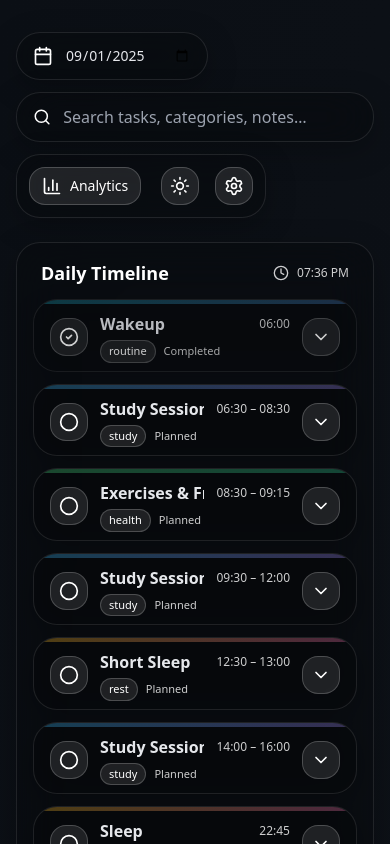
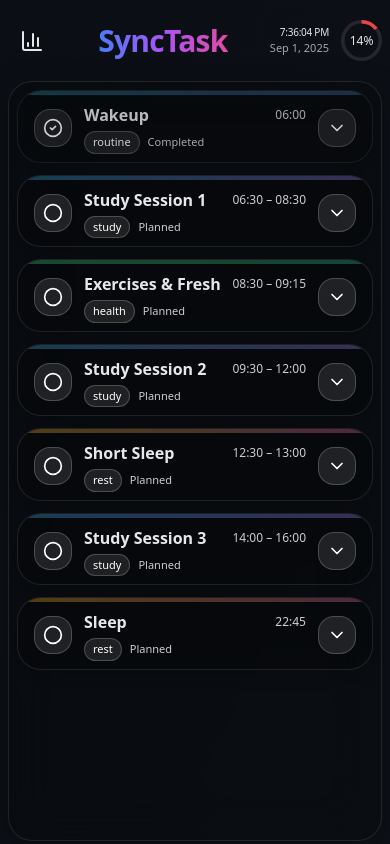
Before and after one commit to Shaik-Nagur-Basha/SyncTask, a React (Vite) app: page / in a window 390 px wide. Shown: the top 844 px of the page. Built offline with nearby package versions, Linux system fonts and the light colour scheme.

Commit message:
Add ProgressCircle component and update App layout for analytics display

```diff
--- a/src/App.jsx
+++ b/src/App.jsx
@@ -14,6 +14,7 @@
   Moon,
   Search,
 } from "lucide-react";
+import { ProgressCircle } from "./components/ProgressCircle";
 import {
   PieChart,
   Pie,
@@ -135,7 +136,7 @@
 export default function App() {
   const [tasks, setTasks] = useLocalState("tasks-v2", DEFAULT_TASKS);
   const [expanded, setExpanded] = useState(null);
-  const [showAnalytics, setShowAnalytics] = useState(true);
+  const [showAnalytics, setShowAnalytics] = useState(false);
   const [themeDark, setThemeDark] = useLocalState("theme-dark", true);
   const [query, setQuery] = useState("");
   const [date, setDate] = useLocalState(
@@ -208,7 +209,7 @@
     );
 
   return (
-    <div className="min-h-screen w-full overflow-x-hidden transition-colors duration-500 bg-gradient-to-br from-slate-50 to-slate-100 dark:from-[#0b0f15] dark:to-[#0d1117] text-gray-800 dark:text-gray-200">
+    <div className="h-screen w-full transition-colors duration-500 bg-gradient-to-br from-slate-50 to-slate-100 dark:from-[#0b0f15] dark:to-[#0d1117] text-gray-800 dark:text-gray-200 flex flex-col">
       {/* Animated background blobs */}
       <div className="pointer-events-none fixed inset-0 -z-10 overflow-hidden">
         <motion.div
@@ -223,64 +224,69 @@
         />
       </div>
 
-      <div className="mx-auto max-w-5xl px-4 py-8">
+      <div className="container mx-auto h-screen  flex flex-col">
         {/* Header */}
-        <div className="flex flex-wrap items-center gap-3 mb-6">
-          <Glass className="px-4 py-3 flex items-center gap-3">
-            <Calendar className="h-5 w-5" />
-            <input
-              type="date"
-              value={date}
-              onChange={(e) => setDate(e.target.value)}
-              className="bg-transparent outline-none text-sm dark:text-gray-200 text-gray-800"
-            />
-          </Glass>
-
-          <Glass className="flex-1 px-4 py-3 flex items-center gap-3 min-w-[220px]">
-            <Search className="h-5 w-5" />
-            <input
-              placeholder="Search tasks, categories, notes…"
-              value={query}
-              onChange={(e) => setQuery(e.target.value)}
-              className="bg-transparent outline-none w-full dark:text-gray-200 text-gray-800"
-            />
-          </Glass>
-
-          <Glass className="px-3 py-3 flex items-center gap-3">
+        <div className="h-[10vh] p-2 flex items-center justify-between w-[100%] mx-auto">
+          {/* Left side - Analytics */}
           <button
-              className="relative inline-flex items-center gap-2 px-3 py-2 rounded-2xl border border-white/20 bg-white/10 backdrop-blur-md hover:shadow-lg active:scale-95 transition"
             onClick={() => setShowAnalytics((s) => !s)}
+            className="p-3 hover:bg-white/5 rounded-2xl backdrop-blur-md hover:shadow-lg active:scale-95 transition flex items-center justify-center"
             title="Toggle analytics"
           >
-              <BarChart3 className="h-5 w-5" />
-              <span className="text-sm">Analytics</span>
+            <BarChart3 className="h-6 w-6" />
           </button>
-            <button
+
+          {/* Center - Title */}
+          <motion.div
+            className="flex-1 text-center px-8 cursor-pointer"
+            initial={{ opacity: 0, y: -20 }}
+            animate={{ opacity: 1, y: 0 }}
+            transition={{ duration: 0.5 }}
+          >
+            <h1
+              className="text-3xl md:text-4xl lg:text-5xl font-bold bg-clip-text text-transparent bg-gradient-to-r from-blue-500 via-purple-500 to-pink-500 tracking-tight"
               onClick={() => setThemeDark((v) => !v)}
-              className="ml-2 p-2 rounded-2xl border border-white/20 bg-white/10 backdrop-blur-md hover:shadow-lg active:scale-95 transition"
-              title="Toggle theme"
             >
-              {themeDark ? (
-                <Sun className="h-5 w-5" />
-              ) : (
-                <Moon className="h-5 w-5" />
-              )}
-            </button>
-            <button
-              className="ml-1 p-2 rounded-2xl border border-white/20 bg-white/10 backdrop-blur-md hover:shadow-lg active:scale-95 transition"
-              title="Settings"
-            >
-              <Settings className="h-5 w-5" />
-            </button>
-          </Glass>
+              SyncTask
+            </h1>
+          </motion.div>
+
+          {/* Right side - Progress and Time */}
+          <div className="flex items-center gap-3 py-3 rounded-2xl backdrop-blur-md transition-all">
+            <div className="text-right truncate">
+              <div className="text-[10px] font-medium tracking-tight">
+                {new Date().toLocaleTimeString([], {
+                  hour: "numeric",
+                  minute: "2-digit",
+                  second: "2-digit",
+                  hour12: true,
+                })}
+              </div>
+              <div className="text-[11px] opacity-70">
+                {new Date().toLocaleDateString("en-US", {
+                  day: "numeric",
+                  month: "short",
+                  year: "numeric",
+                })}
+              </div>
+            </div>
+            <div className="relative">
+              <ProgressCircle
+                progress={(stats.completed / stats.total) * 100}
+              />
+              <div className="absolute inset-0 flex items-center justify-center text-xs font-medium">
+                {Math.round((stats.completed / stats.total) * 100)}%
+              </div>
+            </div>
+          </div>
         </div>
 
         {/* Main layout */}
-        <div className="grid lg:grid-cols-3 gap-6">
+        <div className="mx-2 mb-2 grid lg:grid-cols-3 gap-6">
           {/* Phone-like stack */}
           <div className="lg:col-span-2">
-            <Glass className="p-4">
-              <div className="flex items-center justify-between px-2 pb-3">
+            <Glass className="p-2 h-[90vh] overflow-y-auto [&::-webkit-scrollbar]:hidden">
+              {/* <div className="flex items-center justify-between px-2 pb-3">
                 <div className="text-lg font-semibold">Daily Timeline</div>
                 <div className="text-xs opacity-80 flex items-center gap-2">
                   <Clock className="h-4 w-4" />
@@ -289,7 +295,7 @@
                     minute: "2-digit",
                   })}
                 </div>
-              </div>
+              </div> */}
 
               <Reorder.Group
                 axis="y"
@@ -317,7 +323,7 @@
                 ))}
               </Reorder.Group>
 
-              <div className="mt-4 flex items-center justify-between">
+              {/* <div className="mt-4 flex items-center justify-between">
                 <button
                   onClick={addTask}
                   className="group inline-flex items-center gap-2 rounded-2xl border border-white/20 bg-white/10 px-4 py-2 backdrop-blur-md transition hover:shadow-xl active:scale-95"
@@ -328,20 +334,27 @@
                 <div className="text-sm opacity-80">
                   {stats.completed}/{stats.total} completed
                 </div>
-              </div>
+              </div> */}
             </Glass>
           </div>
 
-          {/* Analytics */}
+          {/* Analytics Popup */}
           <AnimatePresence>
             {showAnalytics && (
               <motion.div
-                initial={{ opacity: 0, y: 20 }}
-                animate={{ opacity: 1, y: 0 }}
-                exit={{ opacity: 0, y: 20 }}
-                transition={{ duration: 0.35 }}
+                initial={{ opacity: 0, scale: 0.9 }}
+                animate={{ opacity: 1, scale: 1 }}
+                exit={{ opacity: 0, scale: 0.9 }}
+                transition={{ duration: 0.2 }}
+                className="fixed inset-0 z-50 flex items-center justify-center bg-black/20 backdrop-blur-sm"
+                onClick={() => setShowAnalytics(false)}
+              >
+                <motion.div
+                  className="w-[90%] max-w-lg m-4"
+                  onClick={(e) => e.stopPropagation()}
                 >
                   <AnalyticsPanel pieData={pieData} barData={barData} />
+                </motion.div>
               </motion.div>
             )}
           </AnimatePresence>
--- /dev/null
+++ b/src/components/ProgressCircle.jsx
@@ -0,0 +1,55 @@
+import React from "react";
+import { motion } from "framer-motion";
+
+export function ProgressCircle({ progress, size = 41 }) {
+  const strokeWidth = 3.5;
+  const radius = (size - strokeWidth) / 2;
+  const circumference = radius * 2 * Math.PI;
+  const dash = (progress * circumference) / 100;
+
+  // Calculate color based on progress
+  const getColor = (progress) => {
+    if (progress < 30) return "rgb(239, 68, 68)"; // red-500
+    if (progress < 70) return "rgb(234, 179, 8)"; // yellow-500
+    return "rgb(34, 197, 94)"; // green-500
+  };
+
+  return (
+    <motion.svg
+      width={size}
+      height={size}
+      viewBox={`0 0 ${size} ${size}`}
+      className="transform -rotate-90"
+    >
+      {/* Background circle */}
+      <circle
+        cx={size / 2}
+        cy={size / 2}
+        r={radius}
+        className="stroke-white/10"
+        strokeWidth={strokeWidth}
+        fill="none"
+      />
+      {/* Progress circle */}
+      <motion.circle
+        cx={size / 2}
+        cy={size / 2}
+        r={radius}
+        strokeWidth={strokeWidth}
+        fill="none"
+        initial={{
+          strokeDasharray: `${0} ${circumference}`,
+          stroke: getColor(0),
+        }}
+        animate={{
+          strokeDasharray: `${dash} ${circumference}`,
+          stroke: getColor(progress),
+        }}
+        transition={{
+          strokeDasharray: { duration: 1.5, ease: "easeInOut" },
+          stroke: { duration: 0.5 },
+        }}
+      />
+    </motion.svg>
+  );
+}
```
Lines whose indentation alone changed are shown as unchanged.
